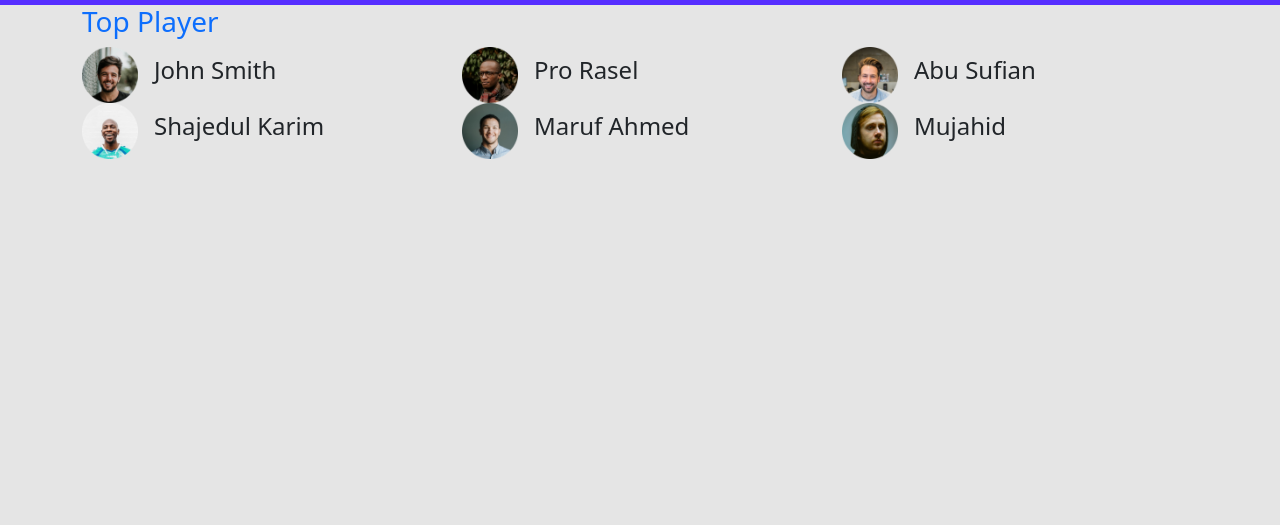
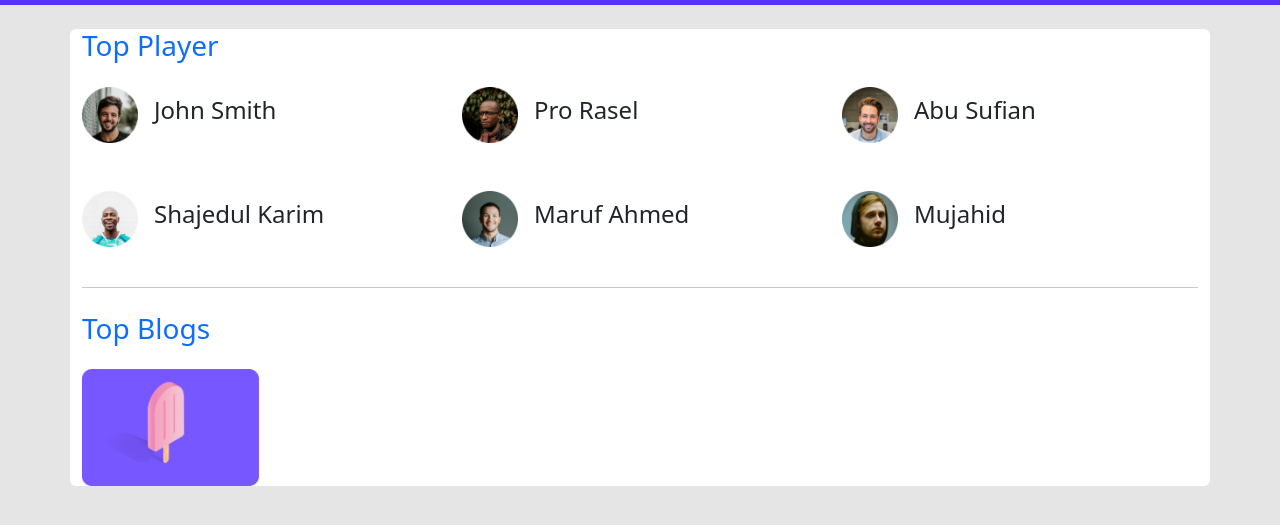
Before and after one commit to MdAnowar1/Bootstrap-Grid-Board, a plain HTML site: page index.html in a window 1280 px wide. Shown: the part 79-604 px from the top of the page. Drawn offline with nearby package versions, Linux system fonts and the light colour scheme.

Commit message:
Top player part done

```diff
--- a/index.html
+++ b/index.html
@@ -51,35 +51,44 @@
     Start Main Part
     ---------------------------------- -->
     <main>
-      <section class="container">
-        <div><h3 class="text-primary">Top Player</h3>
-          <div class="row">
-            <div class="col-md-6 col-lg-4 d-flex align-items-center">
+      <section class="container bg-white rounded">
+        <div><h3 class="text-primary my-4">Top Player</h3>
+          <div class="row gy-5 pb-4">
+            <div class="col-12 col-md-6 col-lg-4 d-flex align-items-center">
               <img width="56" src="images/players/player-1.png" alt="">
               <h4 class="ms-3">John Smith</h4>
             </div>
-            <div class="col-md-6 col-lg-4 d-flex align-items-center">
+            <div class="col-12 col-md-6 col-lg-4 d-flex align-items-center">
               <img width="56" src="images/players/player-2.png" alt="">
               <h4 class="ms-3">Pro Rasel</h4>
             </div>
-            <div class="col-md-6 col-lg-4 d-flex align-items-center">
+            <div class="col-12 col-md-6 col-lg-4 d-flex align-items-center">
               <img width="56" src="images/players/player-3.png" alt="">
               <h4 class="ms-3">Abu Sufian</h4>
             </div>
-            <div class="col-md-6 col-lg-4 d-flex align-items-center">
+            <div class="col-12 col-md-6 col-lg-4 d-flex align-items-center">
               <img width="56" src="images/players/player-4.png" alt="">
               <h4 class="ms-3">Shajedul Karim</h4>
             </div>
-            <div class="col-md-6 col-lg-4 d-flex align-items-center">
+            <div class="col-12 col-md-6 col-lg-4 d-flex align-items-center">
               <img width="56" src="images/players/player-5.png" alt="">
               <h4 class="ms-3">Maruf Ahmed</h4>
             </div>
-            <div class="col-md-6 col-lg-4 d-flex align-items-center">
+            <div class="col-12 col-md-6 col-lg-4 d-flex align-items-center">
               <img width="56" src="images/players/player-6.png" alt="">
               <h4 class="ms-3">Mujahid</h4>
             </div>
           </div>
         </div>
+        </div>
+        <hr>
+        <div>
+          <h3 class="text-primary my-4">Top Blogs</h3>
+          <div class="row">
+            <div class="col-lg-6">
+               <img width="177px" src="images/blogs/blog-1.png" alt="">
+            </div>
+          </div>
         </div>
       </section>
 
```
